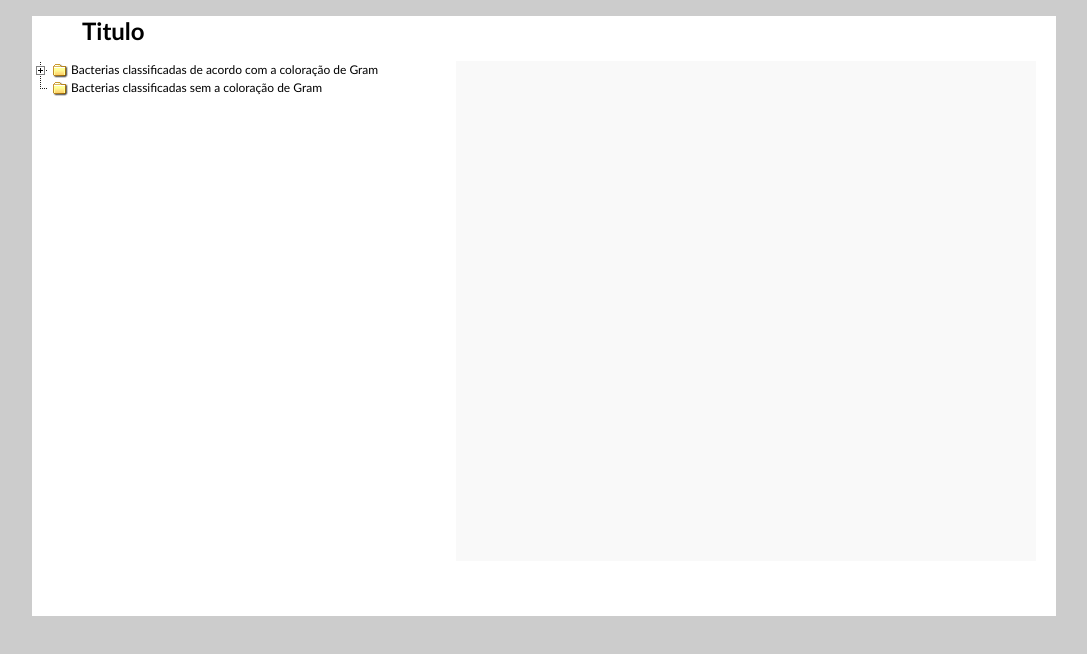
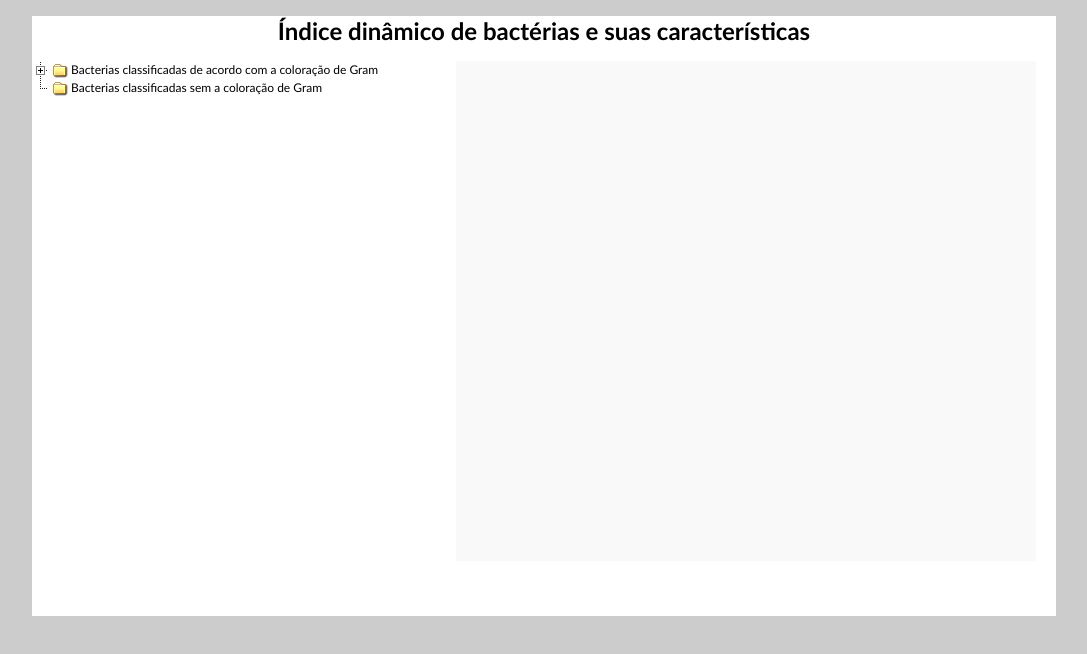
Before and after one commit to cepa-usp/AI-0167, a plain HTML site: page deployment/index.html in a window 1280 px wide. Shown: the whole page, without its empty margins (96-1183 px from the left). Drawn offline with nearby package versions, Linux system fonts and the light colour scheme.

Commit message:
Alteracoes no css e no titulo.

```diff
--- a/deployment/css/style.css
+++ b/deployment/css/style.css
@@ -19,7 +19,7 @@ body {
 }
 
 h1 {
-	margin-left:50px;
+	text-align: center;
 }
 
 #arvore {
--- a/deployment/index.html
+++ b/deployment/index.html
@@ -18,7 +18,7 @@ PUBLIC "-//W3C//DTD XHTML 1.0 Strict//EN"
 </head>
 <body>
 
-<h1>Titulo</h1>
+<h1>Índice dinâmico de bactérias e suas características</h1>
 
 
 
--- a/src/css/style.css
+++ b/src/css/style.css
@@ -19,7 +19,7 @@ body {
 }
 
 h1 {
-	margin-left:50px;
+	text-align: center;
 }
 
 #arvore {
```
Also changed, not shown: src/index.html (+1 -1 lines).
